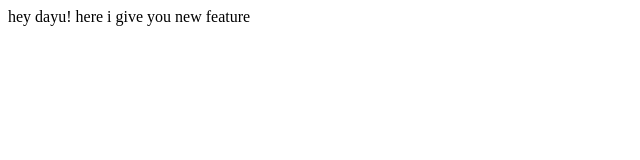
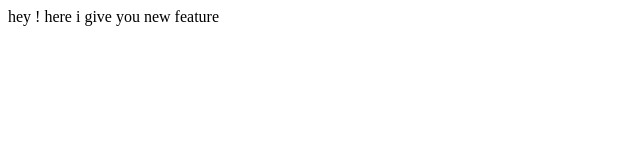
Before and after one commit to fabhiansan/san2, a plain HTML site: page index.html in a window 1280 px wide. Shown: the full height of the page, 0-640 px from the left. Drawn offline with Linux system fonts and the light colour scheme.

Commit message:
Update index.html

```diff
--- a/index.html
+++ b/index.html
@@ -6,7 +6,7 @@
 
 </head>
 <body>
-    hey dayu!
+    hey !
     here i give you new feature
 </body>
 </html>
```
